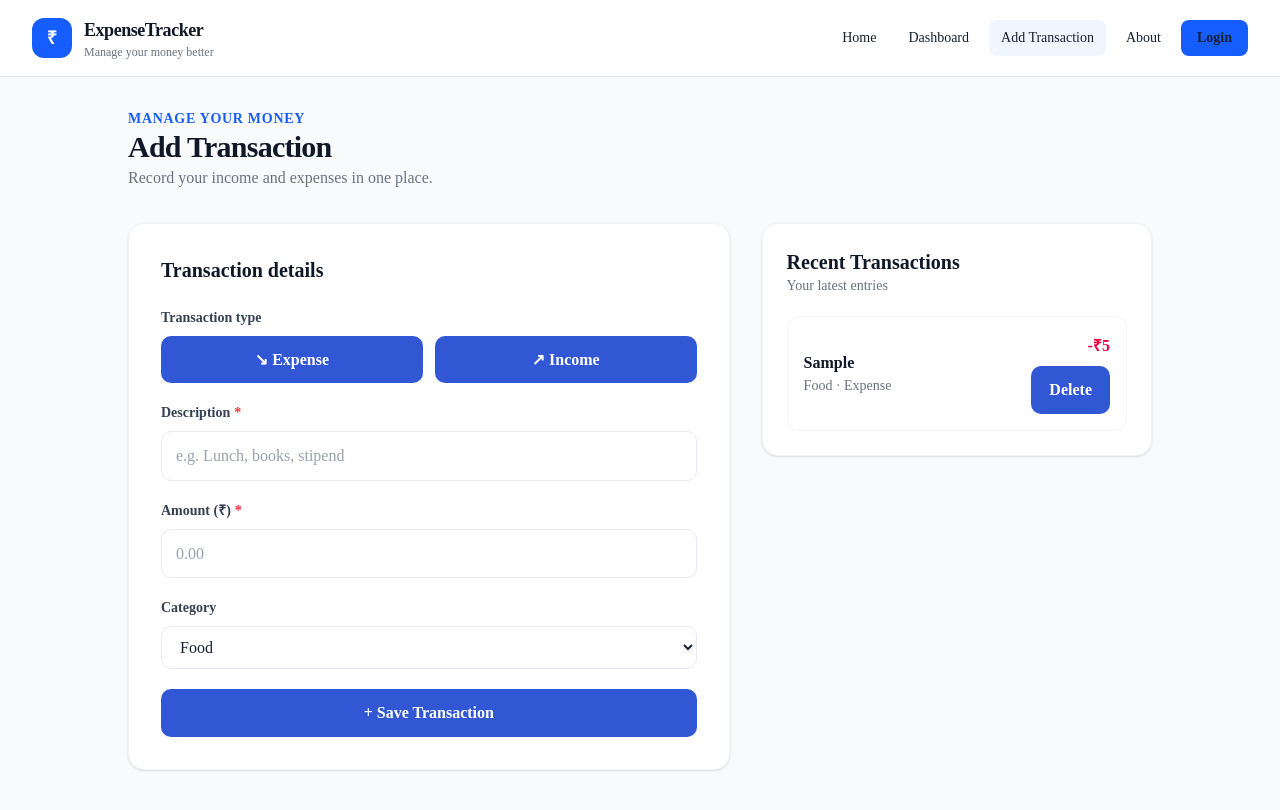
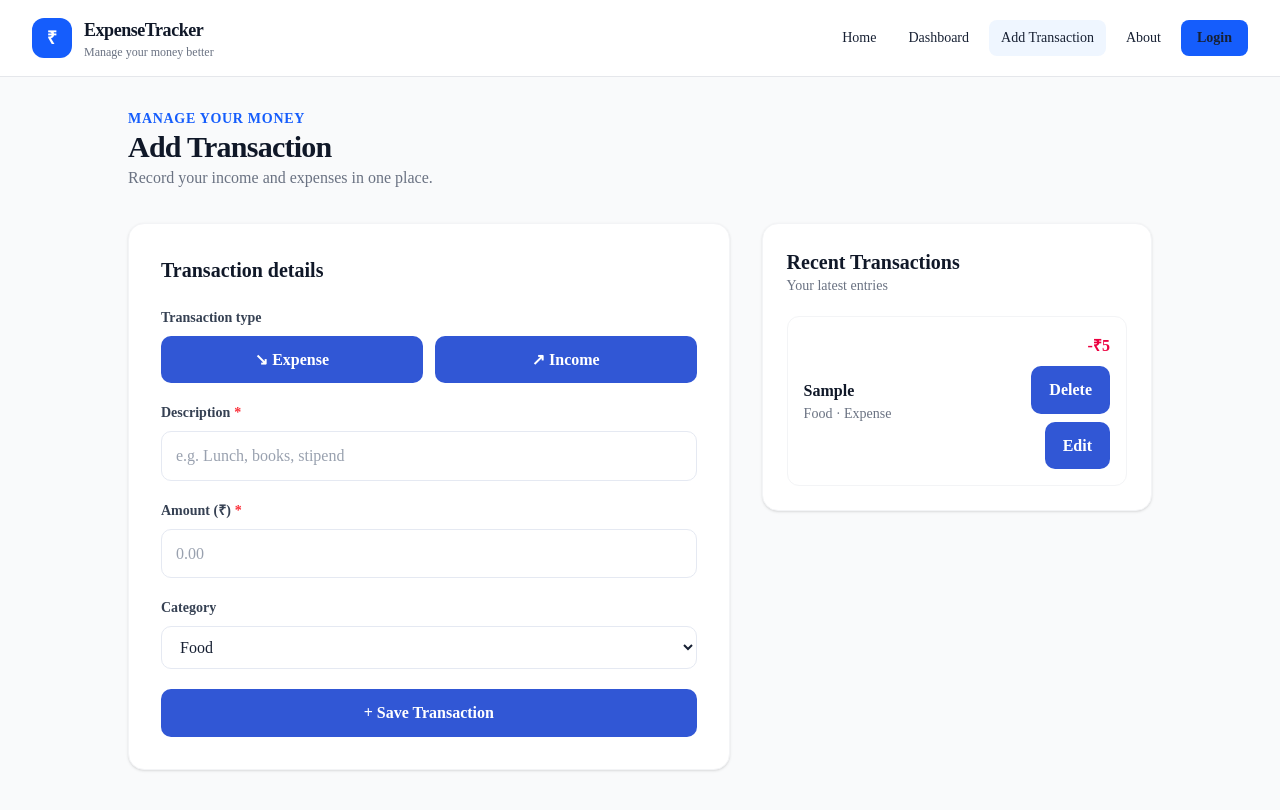
Before and after one commit to Hem43-ops/Expense-Tracker-, a React (Vite) app: page /add-transaction in a window 1280 px wide. Both pictures are taken after typing "Sample", "5" into the empty fields and a click on the button "+ Save Transaction". Shown: the top 810 px of the page. Built offline with nearby package versions, Linux system fonts and the light colour scheme.

Commit message:
implementation transaction deletion and dashboard updates

```diff
--- a/src/pages/AddTransaction.jsx
+++ b/src/pages/AddTransaction.jsx
@@ -9,7 +9,7 @@ function AddTransaction() {
     const [amount, setAmount] = useState("");
     const [type, setType] = useState("Expense");
     const [category, setCategory] = useState("Food");
-    const { transactions, setTransactions, deleteTransaction,updateTransaction } = useTransactions();
+    const { transactions, setTransactions, deleteTransaction, updateTransaction } = useTransactions();
     const [editingId, setEditingId] = useState(null);
 
 
@@ -148,7 +148,7 @@ function handleEdit(item) {
                                 type="submit"
                                 className="w-full"
                             >
-                                + Save Transaction
+                                {editingId !== null ? "Update Transaction" : "+ Save Transaction"}
                             </Button>
                         </form>
                     </section>
@@ -213,6 +213,15 @@ function handleEdit(item) {
                                             >
                                                 Delete
                                             </button>
+
+                                            <button
+                                                type="button"
+                                                onClick={() => handleEdit(item)}
+                                                className="rounded-lg bg-blue-50 px-3 py-1.5 text-xs font-semibold text-blue-600 hover:bg-blue-100"
+                                            >
+                                                Edit
+                                            </button>
+
                                         </div>
                                     </div>
 
```
Lines whose indentation alone changed are shown as unchanged.
